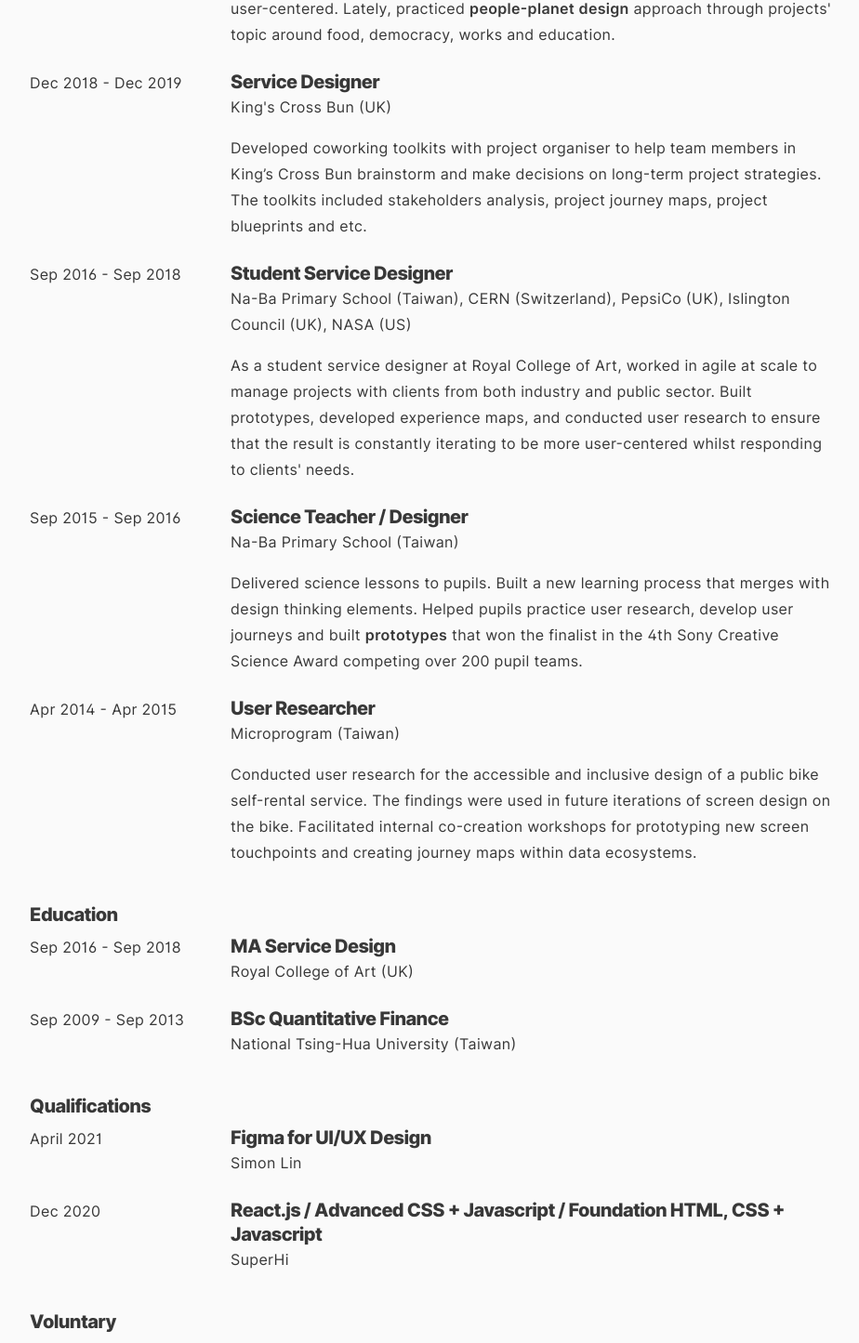
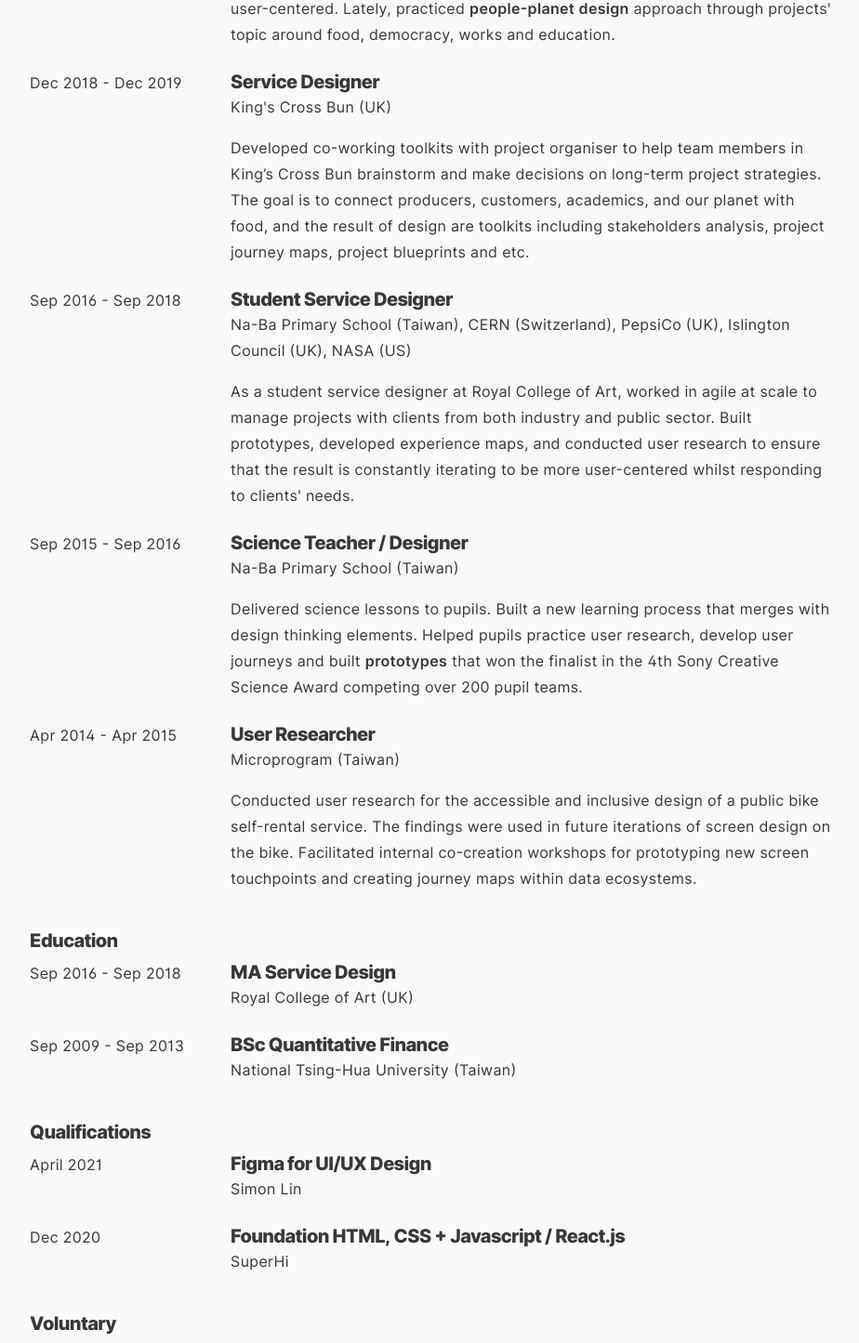
Before and after one commit to hutingerica/mysite, a Next.js app: page /cv in a window 1280 px wide. Shown: the part 570-2015 px from the top of the page at 93% size, without its empty margins (176-1100 px from the left). Built offline with nearby package versions, Linux system fonts and the light colour scheme.

Commit message:
update data

```diff
--- a/components/Layout/Layout.js
+++ b/components/Layout/Layout.js
@@ -137,9 +137,8 @@ export default function Layout({ children, home}) {
                   </p>
                 </Intro>
                 <Links>
-                  <a target="_blank" href="https://www.linkedin.com/in/ericaypp/">LinkedIn</a>
+                  <a target="_blank" href="https://www.linkedin.com/in/ericahuangdesign/">LinkedIn</a>
                   <a target="_blank" href= "https://github.com/hutingerica">github</a>
-                  <a target="_blank" href="https://unsplash.com/@ericaypp">Unsplash</a>
                   <Link href='/cv'><a>CV</a></Link>
                 </Links>
               </TextWrapper>
--- a/pages/cv.js
+++ b/pages/cv.js
@@ -13,7 +13,7 @@ export default function Resume(){
       <Role>Digital Product Designer</Role>
       <SectionWrapper>
         <p>
-        User research and service design specialist with experience delivering end-to-end services, facilitating team workshops and championing human-centered design. Erica enjoys digging into core problems, figuring out design strategy, creating clean interfaces, and bringing delightful solutions to people through technology.
+        User research and service design specialist with experience delivering end-to-end services, facilitating team workshops and championing human-centered design. Erica enjoys digging into core problems, figuring out design strategy, creating clean interfaces, and bringing delightful solutions to people.
         </p>
       </SectionWrapper>
       <Subtitle>Work</Subtitle>
@@ -34,7 +34,7 @@ export default function Resume(){
             <Subtitle>Service Designer</Subtitle>
             <p>King's Cross Bun (UK)</p>
             <p>
-              Developed coworking toolkits with project organiser to help team members in King’s Cross Bun brainstorm and make decisions on long-term project strategies. The toolkits included stakeholders analysis, project journey maps, project blueprints and etc.
+              Developed co-working toolkits with project organiser to help team members in King’s Cross Bun brainstorm and make decisions on long-term project strategies. The goal is to connect producers, customers, academics, and our planet with food, and the result of design are toolkits including stakeholders analysis, project journey maps, project blueprints and etc.
             </p>
           </Details>
         </ListItem>
@@ -99,7 +99,7 @@ export default function Resume(){
         <ListItem>
           <Date>Dec 2020</Date>
           <Details>
-            <Subtitle>React.js / Advanced CSS + Javascript / Foundation HTML, CSS + Javascript</Subtitle>
+            <Subtitle>Foundation HTML, CSS + Javascript / React.js</Subtitle>
             <p>SuperHi</p>
           </Details>
         </ListItem>
```
